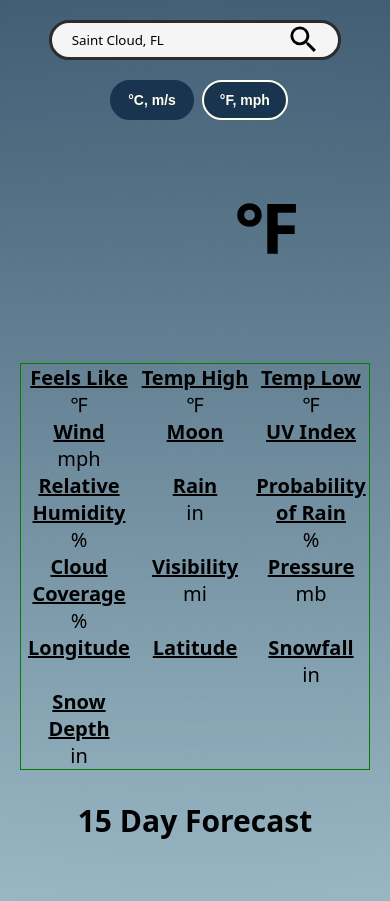
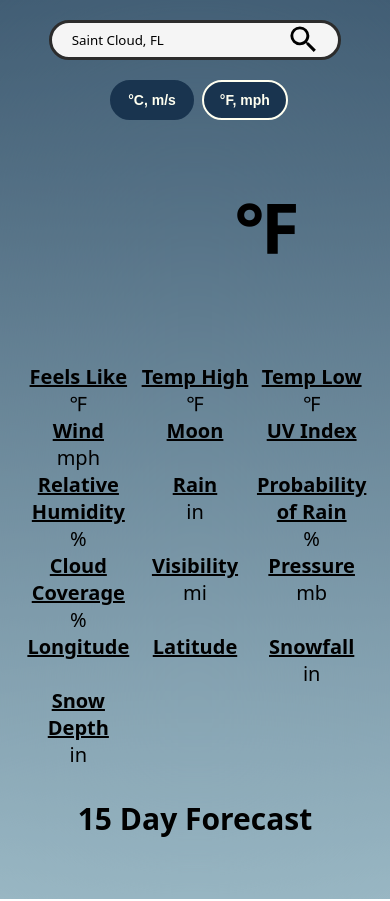
Before and after one commit to tjohnson009/clothescast, a website built with webpack: page public/index.html in a window 390 px wide. Built offline with nearby package versions, Linux system fonts and the light colour scheme; no server answers; a web font is replaced by a local one.

Commit message:
Refactor clothing section styling

```diff
--- a/public/styles.css
+++ b/public/styles.css
@@ -390,7 +390,7 @@ body {
     }
 
     .secondary-info {
-    border: 1px solid green;
+    /* border: 1px solid green; */
     display: grid;
     grid-template-columns: repeat(3, 1fr);
     font-size: 2rem;
```
